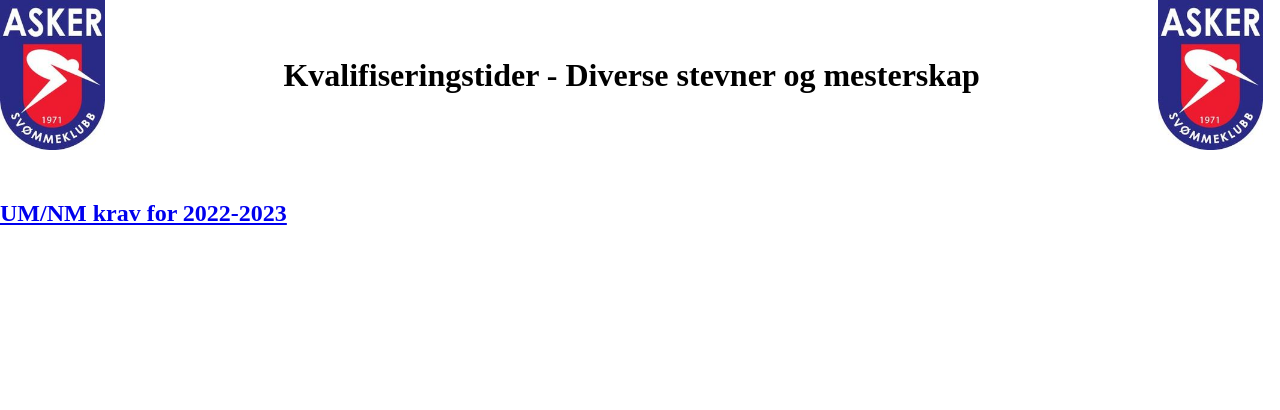
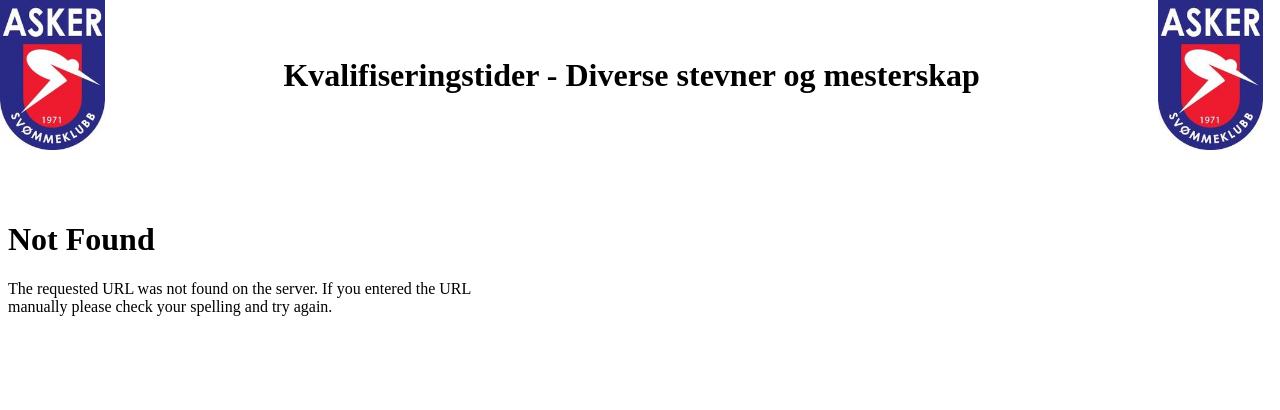
Before and after one commit to thisisthechris/swim_app, a Flask app: page /qualification_times.html in a window 1280 px wide. Shown: the top 410 px of the page. Run offline with Flask 2, Linux system fonts and the light colour scheme; parts of the project's set-up code (start-up, migrations or seed data) failed here and were passed over; some libraries are stand-ins or nearby versions.

Commit message:
edit files

```diff
--- a/templates/qualification_times.html
+++ b/templates/qualification_times.html
@@ -20,8 +20,9 @@
       </div>
     </header>
     <main>
-        <p><a href="/static/uploads/kvalifiseringskrav_UM-NM_2022-2023"><h2 style="padding-top: 150px;">UM/NM krav for 2022-2023</h2></a></p>
-
+        <!--<p><a href="/static/uploads/kvalifiseringskrav_UM-NM_2022-2023"><h2 style="padding-top: 150px;">UM/NM krav for 2022-2023</h2></a></p>
+        -->
+        <iframe src="/static/uploads/kvalifiseringskrav_UM-NM_2022-2023.pdf" frameborder="0" height="200px" width="500px" style="padding-top: 150px;"></iframe>
     </main>
     <footer>
 
```
